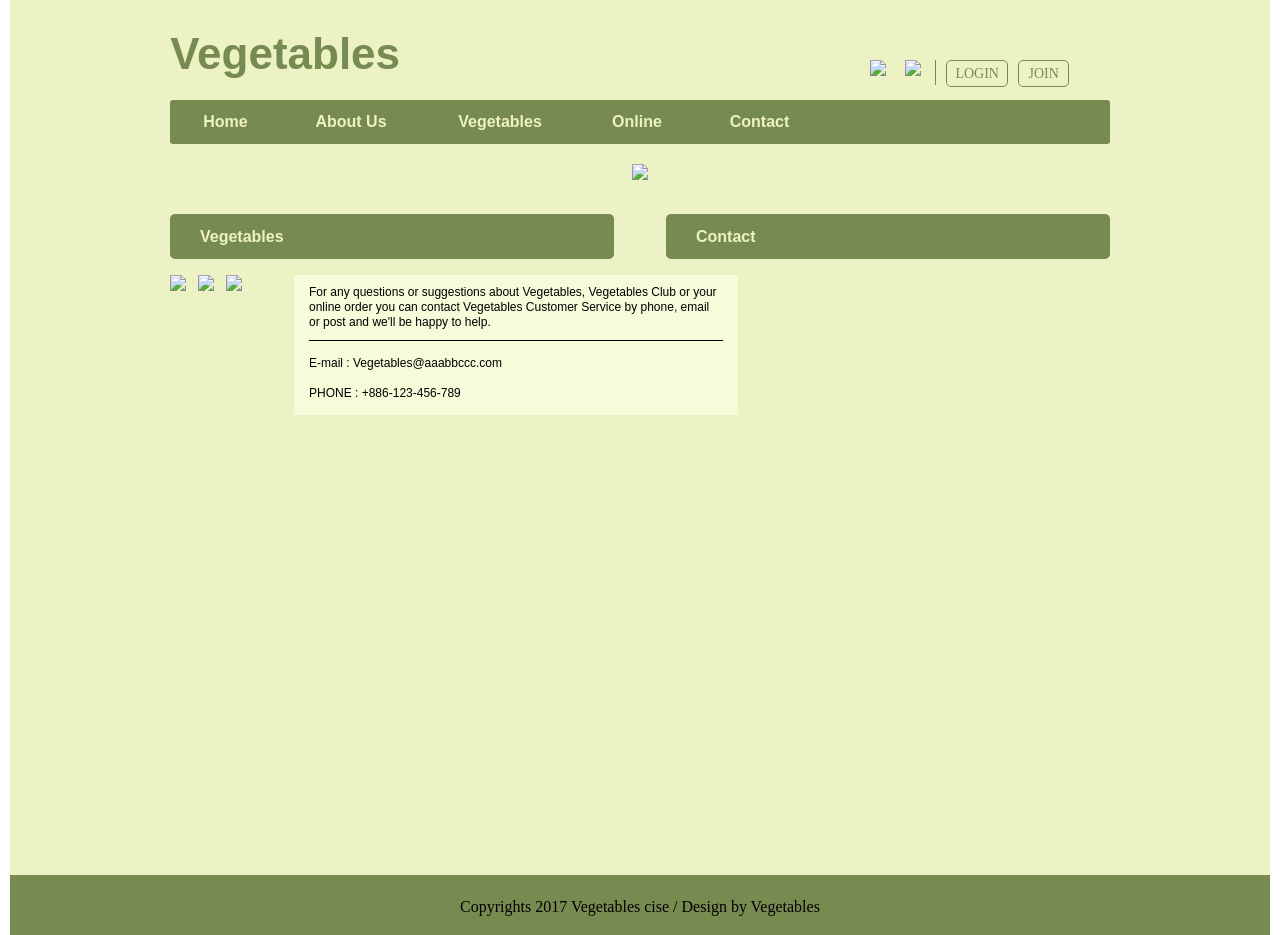
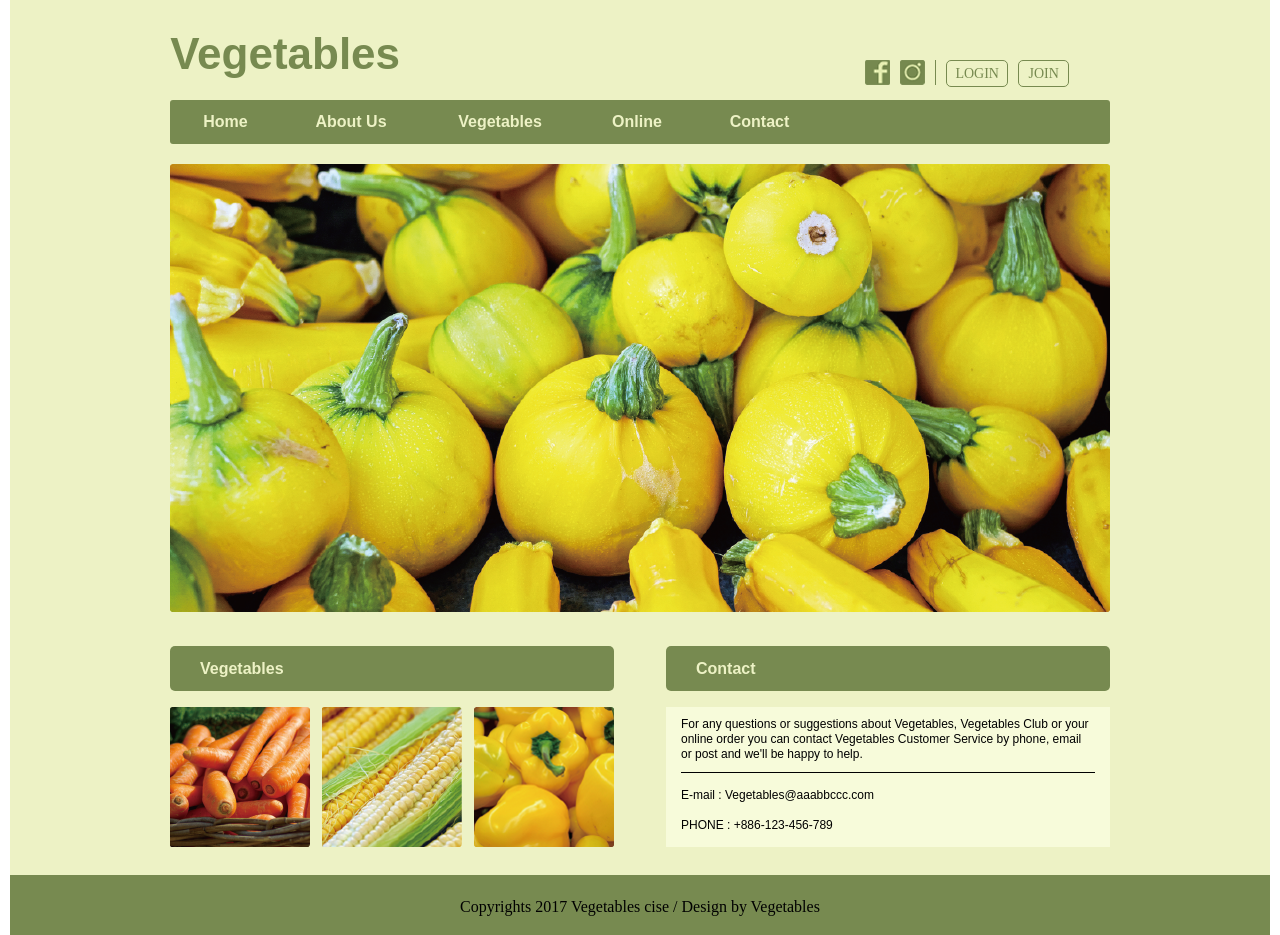
Before and after one commit to jaina0831/vegetable, a plain HTML site: page index.html in a window 1280 px wide. Drawn offline with Linux system fonts and the light colour scheme; the site is published under a folder, as on GitHub Pages, so addresses that start at the root find nothing.

Commit message:
Update index.html

```diff
--- a/index.html
+++ b/index.html
@@ -12,8 +12,8 @@
    <header>
             <h1 class="Vegetables">Vegetables </h1>
             <div class="header_icon">
-                <a class="facebook" href="https://www.facebook.com/"><img src="/img/btn_facebook.png"></a>
-                <a class="instagram" href="https://www.instagram.com/"><img src="/img/btn_instagram.png"></a>
+                <a class="facebook" href="https://www.facebook.com/"><img src="./img/btn_facebook.png"></a>
+                <a class="instagram" href="https://www.instagram.com/"><img src="./img/btn_instagram.png"></a>
                 <div class="line"> </div>
                 <div class="box_login">LOGIN</div>
                 <div class="box_join">JOIN</div>
@@ -27,16 +27,16 @@
         <a class="nav_item_5" href="#">Contact</a>
         </div>
     <article class="content">
-        <img src="/img/img_main_pumpkin.png">
+        <img src="./img/img_main_pumpkin.png">
         <div class="title">
             <p class="aside_left_title">Vegetables</p>
             <p class="aside_right_title">Contact</p>
         </div>
             <div class="picture_content">
                 <div class="picture">
-                    <img class="carrot" src="/img/img_vegetables_carrot.png">
-                    <img class="corn" src="/img/img_vegetables_corn.png">
-                    <img class="pepper" src="/img/img_vegetables_pepper.png">
+                    <img class="carrot" src="./img/img_vegetables_carrot.png">
+                    <img class="corn" src="./img/img_vegetables_corn.png">
+                    <img class="pepper" src="./img/img_vegetables_pepper.png">
                 </div>
                 <div class="aside_right_content">
                     <div class="content1">
```
